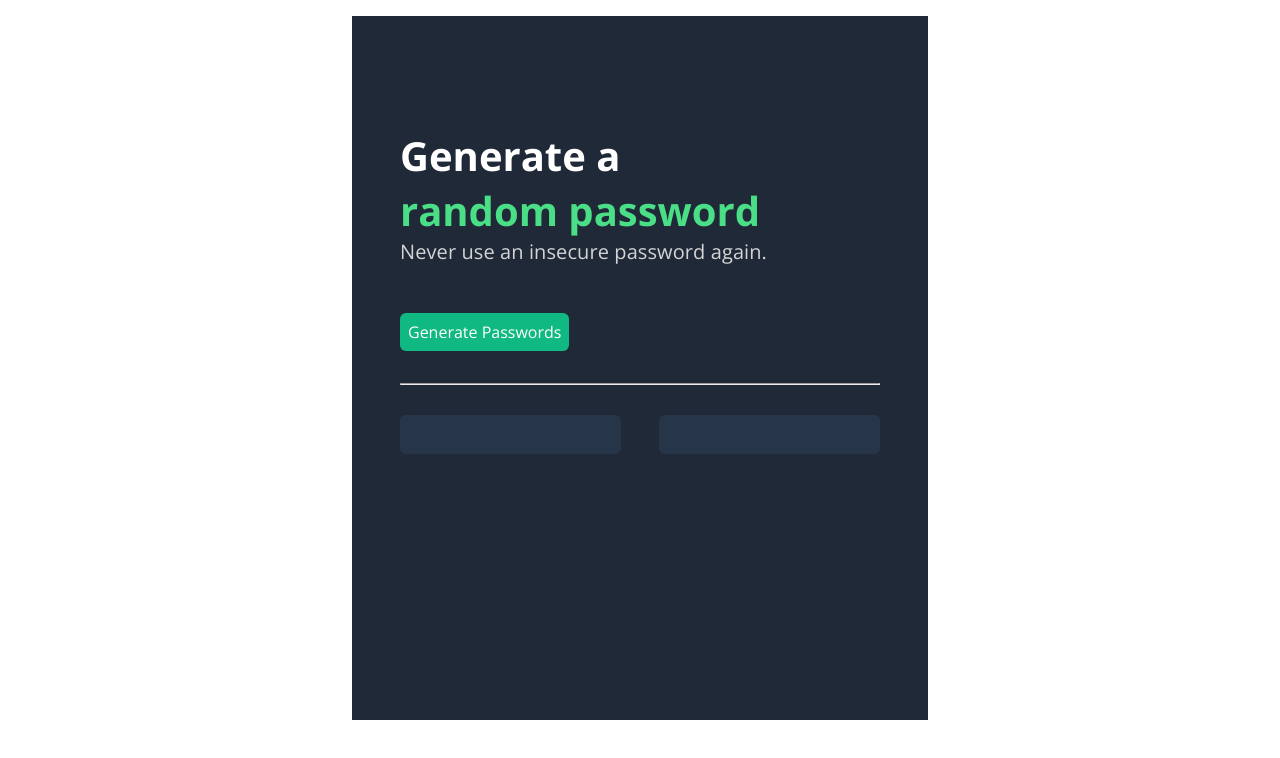
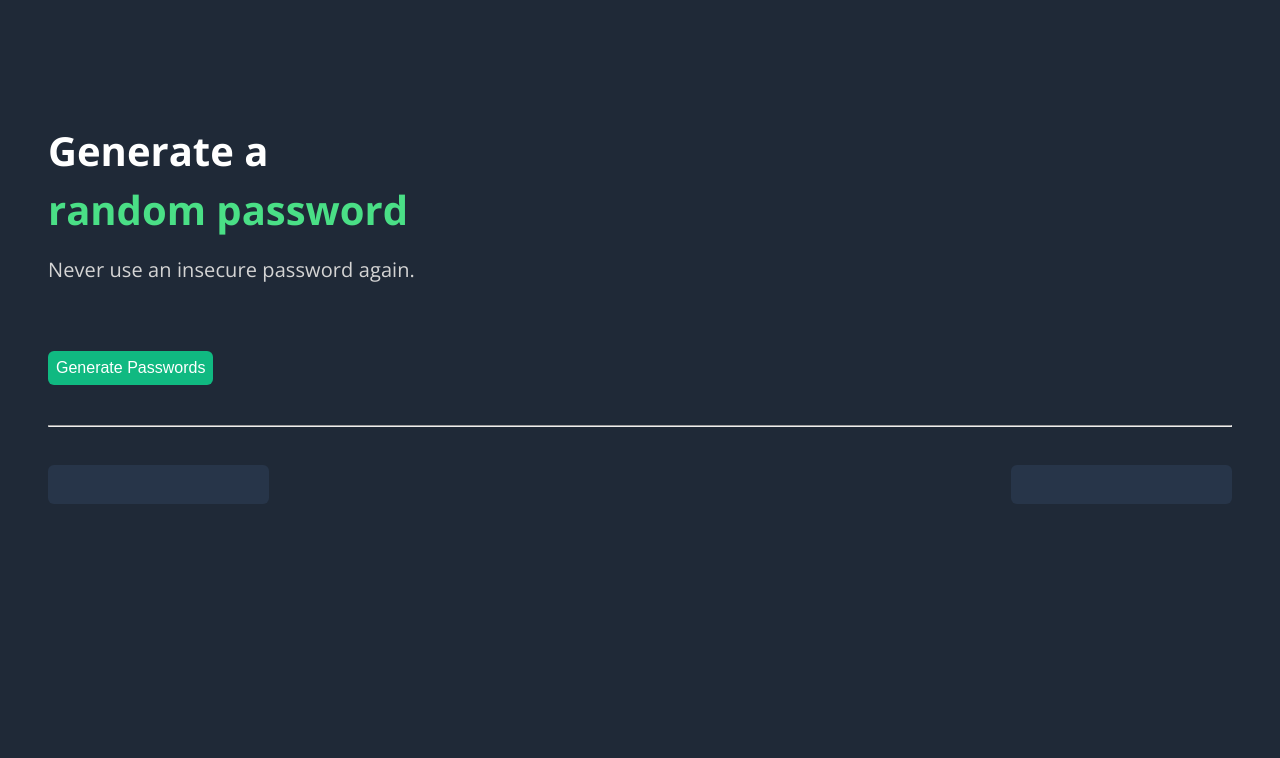
Before and after one commit to nidhi333-9/Random-Password-Generator, a plain HTML site: page index.html in a window 1280 px wide. Drawn offline with nearby package versions, Linux system fonts and the light colour scheme.

Commit message:
style has been changed

```diff
--- a/index.html
+++ b/index.html
@@ -12,7 +12,8 @@
 <body>
     <div class="container">
         <div class="box">
-            <h1>Generate a <br><span> random password</span></h1>
+            <h1>Generate a</h1>
+            <h1 class="diff-txt"> random password</h1>
             <p>Never use an insecure password again.</p>
             <button id="btn">Generate Passwords</button>
             <hr>
--- a/style.css
+++ b/style.css
@@ -1,34 +1,44 @@
 @import url('https://fonts.googleapis.com/css2?family=Open+Sans:wght@300;400;500;600;700;800&display=swap');
 
 * {
+    /* margin: 0;
+    padding: 0;
+    font-family: 'Open Sans', sans-serif; */
+}
+
+body {
     margin: 0;
     padding: 0;
     font-family: 'Open Sans', sans-serif;
-}
-
-body {
-    display: flex;
+    /* display: flex; */
     align-items: center;
     justify-content: center;
+    position: relative;
 }
 
 
 .box {
-    width: 30rem;
-    height: 30rem;
+    margin: auto;
+    /* padding: auto; */
+    /* width: 30rem;
+    height: 30rem; */
+    height: 100vh;
+    /* width: 100vw; */
     background-color: #1f2937;
     padding: 7rem 3rem;
-    margin-top: 1rem;
+    /* margin-top: 1rem; */
 }
 
 h1 {
     font-size: 2.5rem;
     font-weight: bolder;
     color: white;
+    line-height: 1.5rem;
 }
 
-span {
+.diff-txt {
     color: #4adf86;
+    line-height: 2.5rem;
 }
 
 p {
@@ -77,4 +87,8 @@ hr {
     body {
         font-size: 10px;
     }
+
+    .password {
+        flex-direction: column;
+    }
 }
```
